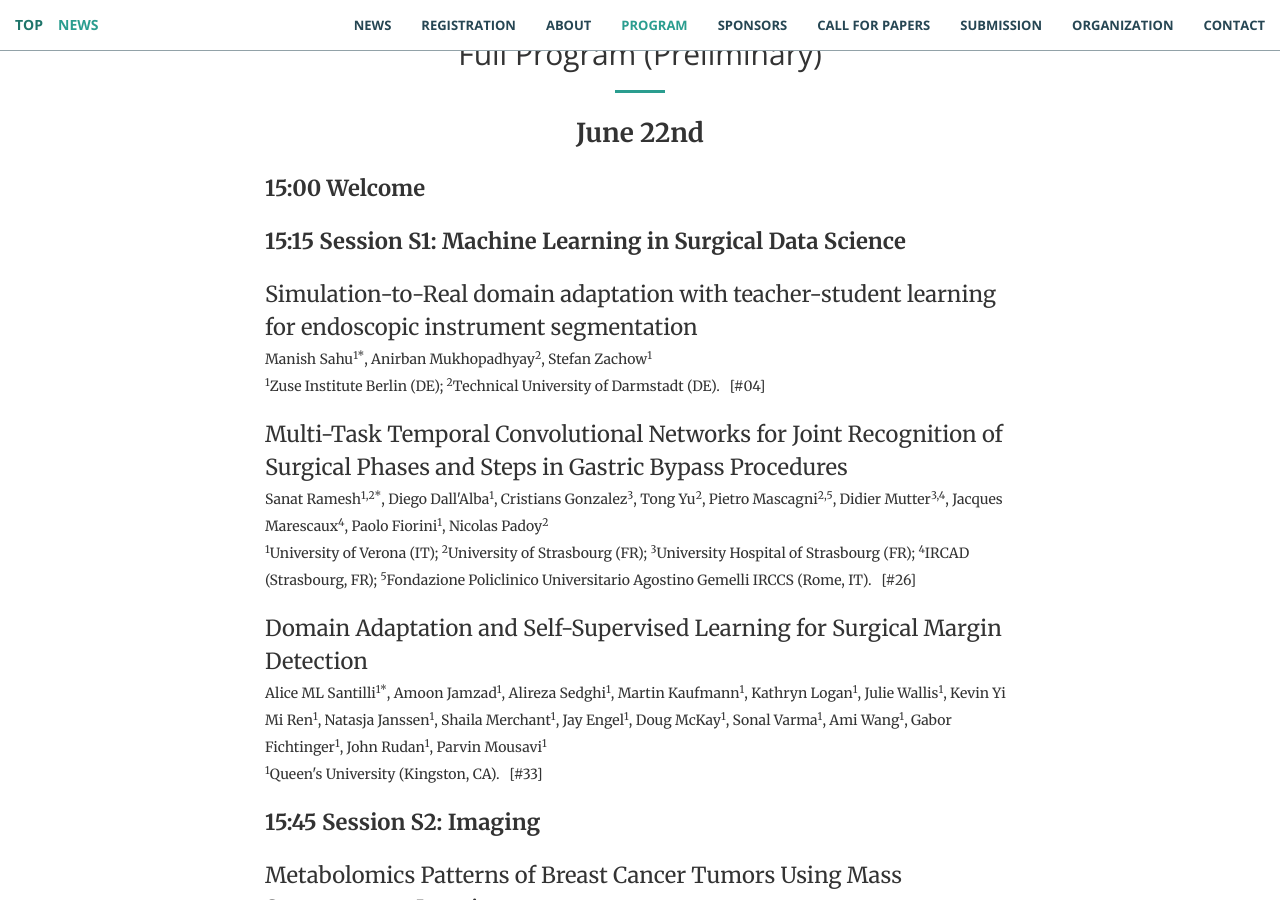
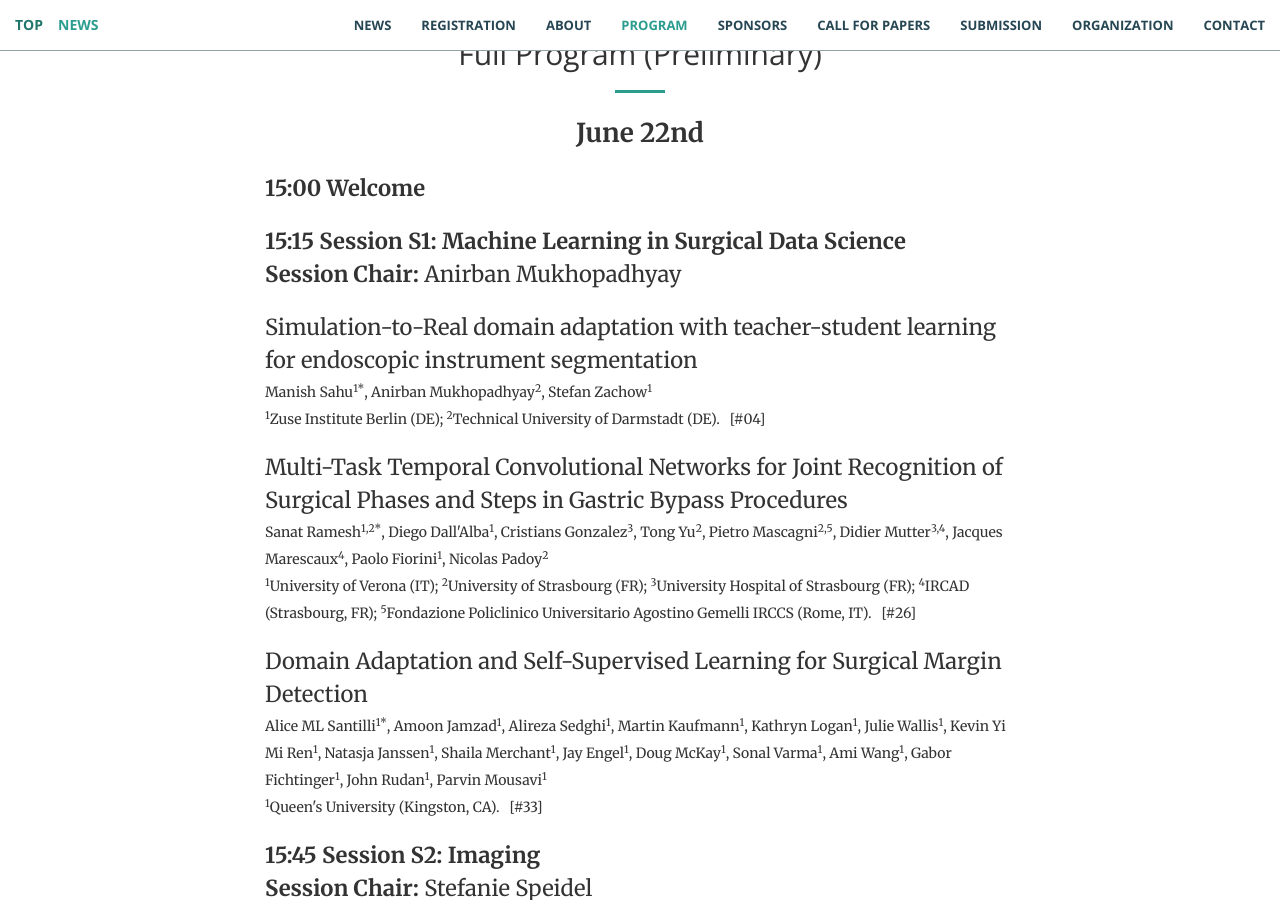
Before and after one commit to ipcai2021/ipcai2021.github.io, a Jekyll site: the page built from index.html, in a window 1280 px wide and 900 px high, scrolled down 4391 px. Built offline with Jekyll 4.4.1, drawn with Linux system fonts in a browser that asks for light colours; some of the changed text lies outside the part shown.

Commit message:
Add Session chairs

```diff
--- a/_includes/program.html
+++ b/_includes/program.html
@@ -144,7 +144,7 @@
 
 				<p class="font_8" style="font-size:18px"><span style="font-size:22px"><b>15:00 Welcome</b></p>
 
-				<p class="font_8" style="font-size:18px"><span style="font-size:22px"><b>15:15 Session S1: Machine Learning in Surgical Data Science</b></p>
+				<p class="font_8" style="font-size:18px"><span style="font-size:22px"><b>15:15 Session S1: Machine Learning in Surgical Data Science</b><br><b>Session Chair:</b> Anirban Mukhopadhyay</span></p>
 
 				<p class="font_8" style="font-size:18px"><span style="font-size:22px">Simulation-to-Real domain adaptation with teacher-student learning for endoscopic instrument segmentation</span><br/>
 				<span style="font-size:14px">Manish Sahu<sup>1*</sup>, Anirban Mukhopadhyay<sup>2</sup>, Stefan Zachow<sup>1</sup><br/>
@@ -158,7 +158,7 @@
 				<span style="font-size:14px">Alice ML Santilli<sup>1*</sup>, Amoon Jamzad<sup>1</sup>, Alireza Sedghi<sup>1</sup>, Martin Kaufmann<sup>1</sup>, Kathryn Logan<sup>1</sup>, Julie Wallis<sup>1</sup>, Kevin Yi Mi Ren<sup>1</sup>, Natasja Janssen<sup>1</sup>, Shaila Merchant<sup>1</sup>, Jay Engel<sup>1</sup>, Doug McKay<sup>1</sup>, Sonal Varma<sup>1</sup>, Ami Wang<sup>1</sup>, Gabor Fichtinger<sup>1</sup>, John Rudan<sup>1</sup>, Parvin Mousavi<sup>1</sup><br/>
 				<sup>1</sup>Queen's University (Kingston, CA). &nbsp; [#33]</span></p>
 
-				<p class="font_8" style="font-size:18px"><span style="font-size:22px"><b>15:45 Session S2: Imaging</b></p>
+				<p class="font_8" style="font-size:18px"><span style="font-size:22px"><b>15:45 Session S2: Imaging</b><br><b>Session Chair:</b> Stefanie Speidel</span></p>
 				<p class="font_8" style="font-size:18px"><span style="font-size:22px">Metabolomics Patterns of Breast Cancer Tumors Using Mass Spectrometry Imaging</span><br/>
 				<span style="font-size:14px">Rachel Theriault<sup>1*</sup>, Martin Kaufmann<sup>1</sup>, Kevin Yi Mi Ren<sup>1</sup>, Sonal Varma<sup>1</sup>, Randy E Ellis<sup>1</sup><br/>
 				<sup>1</sup>Queen's University (Kingston, CA). &nbsp; [#08]</span></p>
@@ -171,7 +171,7 @@
 				<span style="font-size:14px">Richard Rau<sup>1*</sup>, Dieter Schweizer<sup>1</sup>, Valery Vishnevskiy<sup>1</sup>,  Orcun Goksel<sup>1</sup><br/>
 				<sup>1</sup>ETH Zurich (CH). &nbsp; [#37]</span></p>
 
-				<p class="font_8" style="font-size:18px"><span style="font-size:22px"><b>16:15 Session S3: Interventional Planning</b></p>
+				<p class="font_8" style="font-size:18px"><span style="font-size:22px"><b>16:15 Session S3: Interventional Planning</b><br><b>Session Chair:</b> Nicola Rieke</span></p>
 				<p class="font_8" style="font-size:18px"><span style="font-size:22px">Automatic Cortical Target Point Localisation in MRI for Transcranial Magnetic Stimulation via a Multi-Resolution Convolutional Neural Network</span><br/>
 				<span style="font-size:14px">John SH Baxter<sup>1*</sup>, Ehouarn Maguet<sup>1</sup>, Quoc Anh Bui<sup>1</sup>, Stéphane Croci<sup>2</sup>, Antoine Delmas<sup>2</sup>, Jean-Pascal Lefaucheur<sup>3</sup>, Luc Bredoux<sup>2</sup>, Pierre Jannin<sup>1</sup><br/>
 				<sup>1</sup>Université de Rennes 1 (FR);  <sup>2</sup>SYNEIKA (Rennes, FR);  <sup>3</sup>Paris Est Créteil University (FR). &nbsp; [#13]</span></p>
@@ -186,7 +186,7 @@
 
 				<p class="font_8" style="font-size:18px"><span style="font-size:22px"><b>16:45 Breaks and Posters (S1-3)</b></p>
 
-				<p class="font_8" style="font-size:18px"><span style="font-size:22px"><b>17:30 Session S4: Machine Learning in Ultrasound</b></p>
+				<p class="font_8" style="font-size:18px"><span style="font-size:22px"><b>17:30 Session S4: Machine Learning in Ultrasound</b><br><b>Session Chair:</b> Alexander Seitel</span></p>
 				<p class="font_8" style="font-size:18px"><span style="font-size:22px">Time-Aware Deep Neural Networks for Needle Tip Localization in 2D Ultrasound</span><br/>
 				<span style="font-size:14px">Cosmas Mwikirize<sup>1*</sup>, Ilker Hacihaliloglu<sup>2,3</sup>, John L Nosher<sup>2</sup>, Andrew Katumba<sup>1</sup>, Sylvia Imanirakiza<sup>1</sup>, Alvin Kimbowa<sup>1</sup><br/>
 				<sup>1</sup>Makerere University (Kampala, UG);  <sup>2</sup>Rutgers Robert Wood Johnson Medical School (New Brunswick, US); <sup>3</sup>Rutgers University (Piscataway, US). &nbsp; [#14]</span></p>
@@ -205,7 +205,7 @@
 				<sup>1</sup>University of British Columbia(Vancouver, CA);  <sup>2</sup>British Columbia Children's Hospital (Vancouver, CA). &nbsp; [#51]</span></p>
 
 
-				<p class="font_8" style="font-size:18px"><span style="font-size:22px"><b>18:10 Session S5: Prostate Interventions</b></p>
+				<p class="font_8" style="font-size:18px"><span style="font-size:22px"><b>18:10 Session S5: Prostate Interventions</b><br><b>Session Chair:</b> Purang Abolmaesumi</span></p>
 				<p class="font_8" style="font-size:18px"><span style="font-size:22px">Towards Targeted Ultrasound-guided Prostate Biopsy by Incorporating Model and Label Uncertainty in Cancer Detection</span><br/>
 				<span style="font-size:14px">Golara Javadi<sup>1*</sup>, Sharareh Bayat<sup>1</sup>, Samareh Samadi<sup>1</sup>, Alireza Sedghi<sup>2</sup>, Samira Sojoudi<sup>1</sup>, Antonio Hurtado-coll<sup>3</sup>, Silvia Chang<sup>3</sup>, Peter Black<sup>3</sup>, Parvin Mousavi<sup>2</sup>, Purang Abolmaesumi<sup>1</sup><br/>
 				<sup>1</sup>University of British Columbia (Vancouver, CA);  <sup>2</sup>Queen's University (Kingston, CA); <sup>3</sup>Vancouver General Hospital (Vancouver, CA). &nbsp; [#17]</span></p>
@@ -224,7 +224,7 @@
 
 				<p class="font_8" style="font-size:18px"><span style="font-size:22px"><b>18:50 Breaks and Posters (S4-5)</b></p>
 
-				<p class="font_8" style="font-size:18px"><span style="font-size:22px"><b>19:30 Panel Discussion</b></p>
+				<p class="font_8" style="font-size:18px"><span style="font-size:22px"><b>19:30 Panel Discussion</b><br><b>Moderation:</b> Parvin Mousavi</span></p>
 
 				<p class="font_8" style="font-size:18px"><span style="font-size:22px"><b>20:30 Meet & Greet</b></p>
 
@@ -240,7 +240,7 @@
 
 				<p class="font_8 text-center" style="font-size:18px"><span style="font-size:26px"><b>June 23rd</b></p>
 
-				<p class="font_8" style="font-size:18px"><span style="font-size:22px"><b>15:00 Long Abstract Session</b></p>
+				<p class="font_8" style="font-size:18px"><span style="font-size:22px"><b>15:00 Long Abstract Session</b><br><b>Session Chair:</b> Matt Clarkson & Keno März</span></p>
 
 				<p class="font_8" style="font-size:18px"><span style="font-size:22px">Pose optimization of X-ray protective shields for staff radiation exposure minimization</span><br/>
 				<span style="font-size:14px">Alexandre Krebs<sup>1*</sup>, Cindy Rolland<sup>1</sup>, Juan JMV Verde<sup>2</sup>, Nicolas Padoy<sup>1,2</sup><br/>
@@ -284,7 +284,7 @@
 
 				<p class="font_8" style="font-size:18px"><span style="font-size:22px"><b>15:45 Breaks and Posters (Long Abstracts)</b></p>
 
-				<p class="font_8" style="font-size:18px"><span style="font-size:22px"><b>16:15 Session S6: Machine Learning in Computer Assisted Interventions</b></p>
+				<p class="font_8" style="font-size:18px"><span style="font-size:22px"><b>16:15 Session S6: Machine Learning in Computer Assisted Interventions</b><br><b>Session Chair:</b> Ka-Wai Kwok</span></p>
 				<p class="font_8" style="font-size:18px"><span style="font-size:22px">Deep Learning to Segment Pelvic Bones: Large-scale CT Datasets and Baseline Models</span><br/>
 				<span style="font-size:14px">Pengbo Liu<sup>1*</sup>, Hu Han<sup>1</sup>, Yuanqi Du<sup>3</sup>, Heqin Zhu<sup>1</sup>, Yinhao Li<sup>1</sup>, Feng Gu<sup>1,4</sup>, Honghu Xiao<sup>2</sup>, Jun Li<sup>1</sup>, Chunpeng Zhao<sup>2</sup>, Li Xiao<sup>1</sup>, Xinbao Wu<sup>2</sup>, S. Kevin Zhou<sup>1,5</sup><br/>
 				<sup>1</sup>Chinese Academy of Sciences (Beijing, CN); <sup>2</sup>Beijing Jishuitan Hospital (CN); <sup>3</sup>George Mason University (Virginia, US); <sup>4</sup>Beijing Electronics Science&Technology Institute (CN); <sup>5</sup>University Of Science And Technology Of China (Suzhou, CN). &nbsp; [#07]</span></p>
@@ -302,7 +302,7 @@
 				<span style="font-size:14px">Sarina Thomas<sup>1*</sup>, Lisa Kausch<sup>1,2</sup>, Holger Kunze<sup>3</sup>, Maxim Privalov<sup>4</sup>, Andre Klein<sup>1,2</sup>, Jan Siad El Barbari<sup>4</sup>, Celia Martin Vicario<sup>3</sup>, Jochen Franke<sup>4</sup>, Klaus H. Maier-Hein<sup>1,2</sup><br/>
 				<sup>1</sup>German Cancer Research Center (Heidelberg, DE); <sup>2</sup>Universität Heidelberg (Heidelberg, DE); <sup>3</sup>Siemens Healthineers (DE); <sup>4</sup>Department for Trauma and Orthopaedic Surgery, BG Trauma Center Ludwigshafen (DE). &nbsp; [#42]</span></p>
 
-				<p class="font_8" style="font-size:18px"><span style="font-size:22px"><b>16:55 Session S7: Surgical Robotics</b></p>
+				<p class="font_8" style="font-size:18px"><span style="font-size:22px"><b>16:55 Session S7: Surgical Robotics</b><br><b>Session Chair:</b> Omid Mohareri</span></p>
 				<p class="font_8" style="font-size:18px"><span style="font-size:22px">Cross-modal self-supervised representation learning for gesture and skill recognition in robotic surgery</span><br/>
 				<span style="font-size:14px">Jie Ying Wu<sup>1*</sup>, Aniruddha Tamhane<sup>1</sup>, Peter Kazanzides<sup>1</sup>, Mathias Unberath<sup>1</sup><br/>
 				<sup>1</sup>Johns Hopkins University (Baltimore, US). &nbsp; [#21]</span></p>
@@ -321,7 +321,7 @@
 
 				<p class="font_8" style="font-size:18px"><span style="font-size:22px"><b>17:35 Breaks and Posters (S6-7)</b></p>
 
-				<p class="font_8" style="font-size:18px"><span style="font-size:22px"><b>18:15 Session S8: Training and Simulation</b></p>
+				<p class="font_8" style="font-size:18px"><span style="font-size:22px"><b>18:15 Session S8: Training and Simulation</b><br><b>Session Chair:</b> Ingerid Reinersten</span></p>
 				<p class="font_8" style="font-size:18px"><span style="font-size:22px">Comparison of Augmented Reality-based and Conventional Training for ECMO Cannulation</span><br/>
 				<span style="font-size:14px">Julian Wolf<sup>1*</sup>, Viviane Wolfer<sup>1</sup>, Maximilian Halbe<sup>2</sup>, Francesco Maisano<sup>3</sup>, Quentin Lohmeyer<sup>1</sup>, Mirko Mebolt<sup>1</sup><br/>
 				<sup>1</sup>ETH Zurich (CH);  <sup>2</sup>University Hospital Zurich (CH); <sup>3</sup>University of Zurich (CH). &nbsp; [#12]</span></p>
@@ -334,7 +334,7 @@
 				<span style="font-size:14px">Michael Lauria<sup>1*</sup>, Kamal Singhrao<sup>1</sup>, Brad Stiehl<sup>1</sup>, Daniel Low<sup>1</sup>, Jonathan Goldin<sup>1</sup>, Igor Barjaktarevic<sup>1</sup>, Anand P Santhanam<sup>1</sup><br/>
 				<sup>1</sup>University of California (US). &nbsp; [#19]</span></p>
 
-				<p class="font_8" style="font-size:18px"><span style="font-size:22px"><b>18:45 Session 9: Tracking and Localization</b></p>
+				<p class="font_8" style="font-size:18px"><span style="font-size:22px"><b>18:45 Session 9: Tracking and Localization</b><br><b>Session Chair:</b> Phillippe Cattin</span></p>
 				<p class="font_8" style="font-size:18px"><span style="font-size:22px">Predictive online 3D target tracking with population-based generative networks for image-guided radiotherapy</span><br/>
 				<span style="font-size:14px">Liset Vazquez Romaguera<sup>1*</sup>, Tal Mezheritsky<sup>1</sup>, Rihab Mansour<sup>3</sup>, William Tanguay<sup>2</sup>, Samuel Kadoury<sup>1</sup><br/>
 				<sup>1</sup>École Polytechnique de Montreal (CA);  <sup>2</sup>Faculty of Medicine, University of Montreal (CA); <sup>3</sup>University of Montreal (CA). &nbsp; [#02]</span></p>
```
